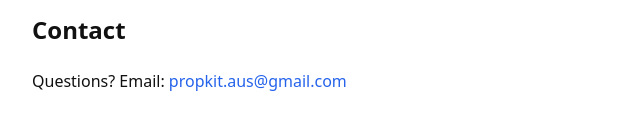
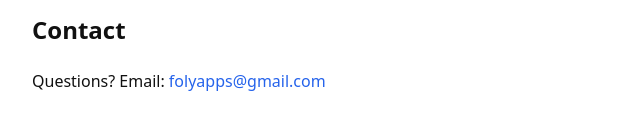
Before and after one commit to a-folino/propkit-web, a plain HTML site: page index.html in a window 1280 px wide. Shown: the part 822-952 px from the top of the page, 228-868 px from the left. Drawn offline with Linux system fonts and the light colour scheme.

Commit message:
Update contact email address in index.html

```diff
--- a/index.html
+++ b/index.html
@@ -39,6 +39,6 @@
   <p>If we change this policy, we’ll update this page and the “Last updated” date.</p>
 
   <h2 id="support">Contact</h2>
-  <p>Questions? Email: <a href="mailto:propkit.aus@gmail.com">propkit.aus@gmail.com</a></p>
+  <p>Questions? Email: <a href="mailto:folyapps@gmail.com">folyapps@gmail.com</a></p>
 </body>
 </html>
```
